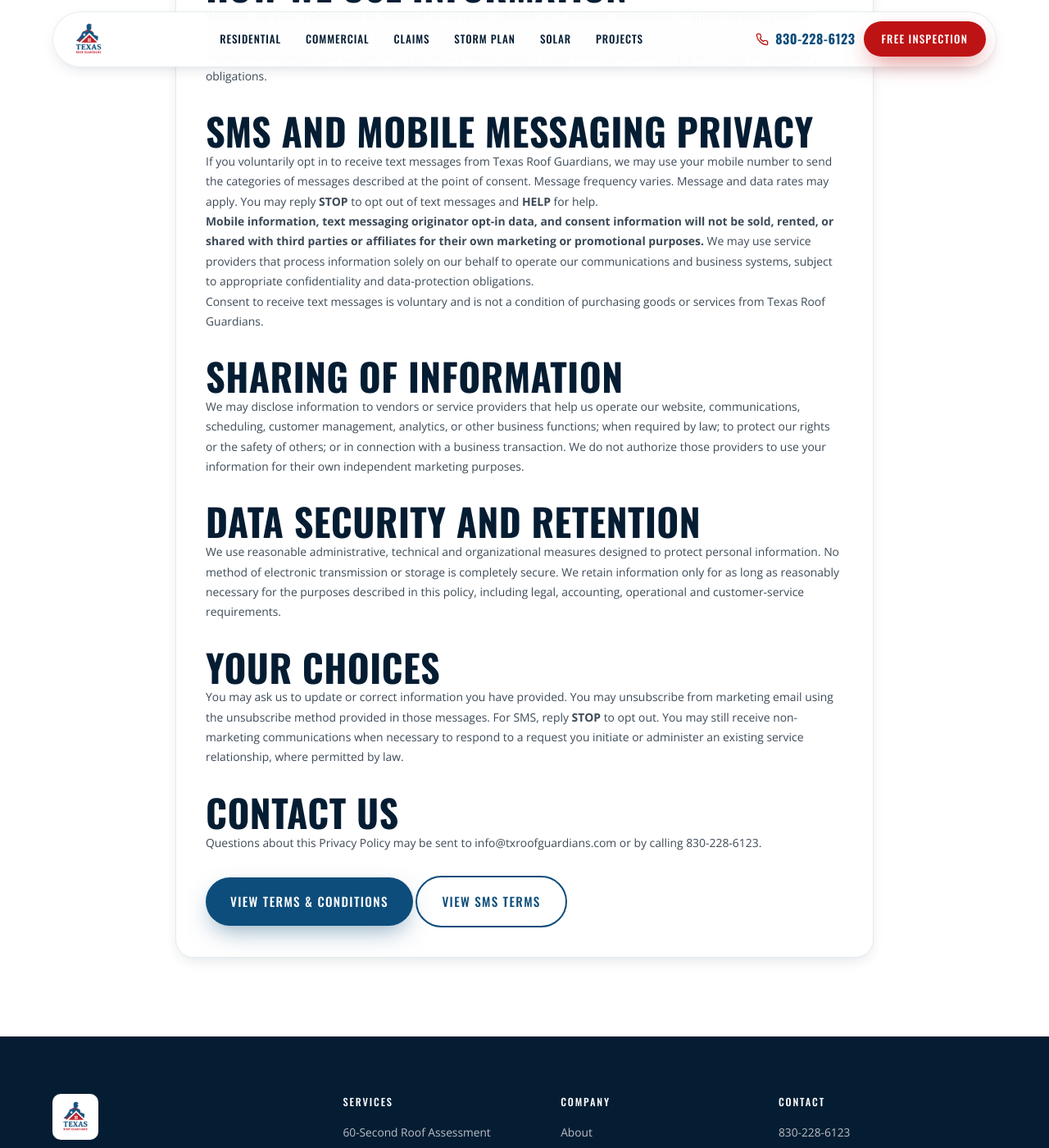
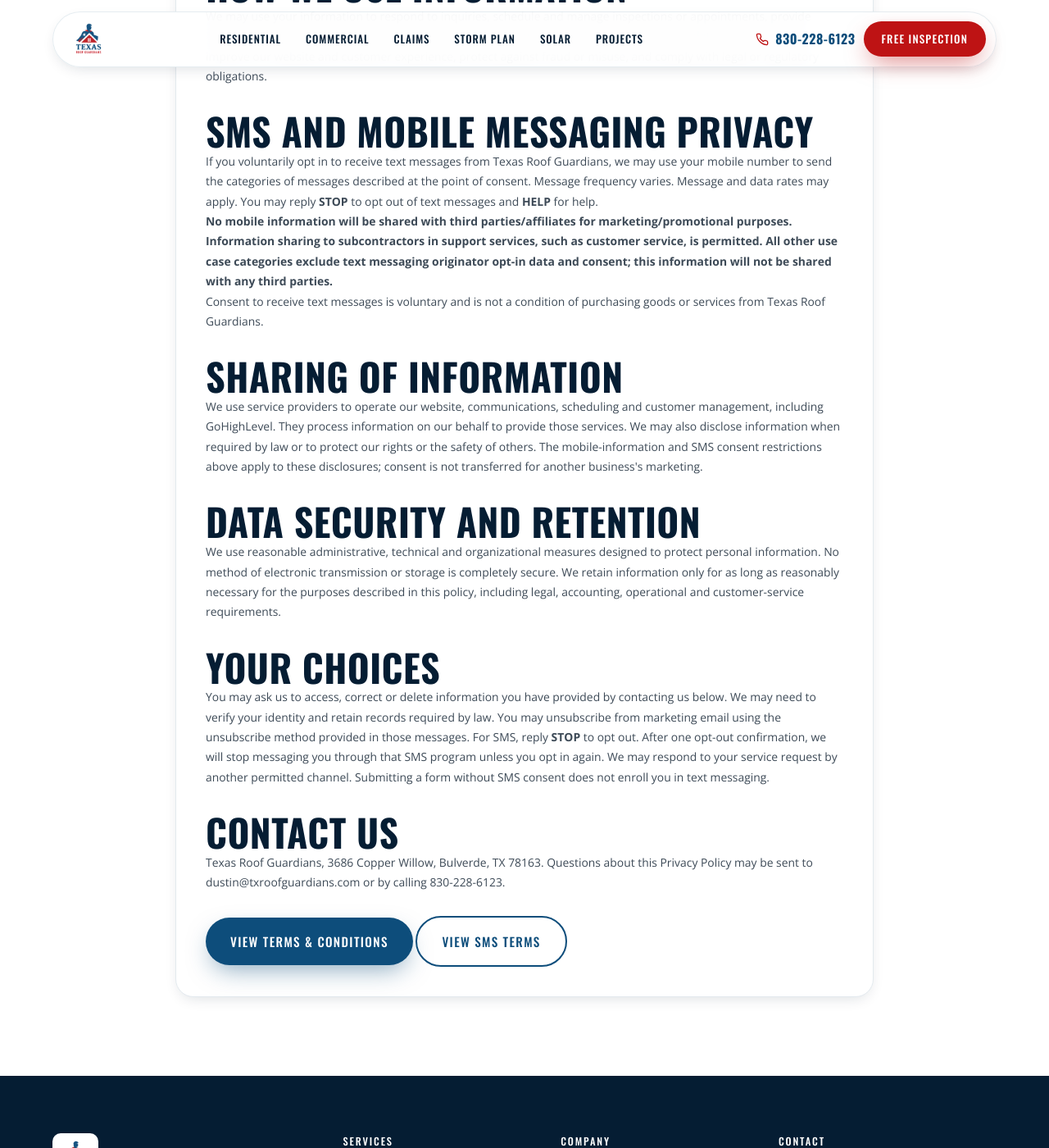
Before and after one commit to andrewpcherry/trg-demo, a Jekyll site: the page built from privacy.html, in a window 1280 px wide and 1400 px high, scrolled down 998 px. Shown: the whole window at 82% size. Built offline with Jekyll 4.4.1, drawn with Linux system fonts in a browser that asks for light colours; a script that is not in the unit is left out; some of the changed text lies outside the part shown.

Commit message:
Align privacy.html with TRG SMS consent and production domains

```diff
--- a/privacy.html
+++ b/privacy.html
@@ -12,7 +12,7 @@ permalink: /privacy
 <meta property="og:title" content="Privacy Policy — Texas Roof Guardians">
 <meta property="og:description" content="Privacy Policy, including our Text Messaging and Mobile Information disclosures.">
 <meta property="og:url" content="https://txroofguardians.com/privacy">
-<script type="application/ld+json">{"@context":"https://schema.org","@type":"WebPage","name":"Privacy Policy","url":"https://txroofguardians.com/privacy","inLanguage":"en-US","publisher":{"@type":"Organization","name":"Texas Roof Guardians","telephone":"+1-830-228-6123","email":"info@txroofguardians.com","url":"https://txroofguardians.com"}}</script>
+<script type="application/ld+json">{"@context":"https://schema.org","@type":"WebPage","name":"Privacy Policy","url":"https://txroofguardians.com/privacy","inLanguage":"en-US","publisher":{"@type":"Organization","name":"Texas Roof Guardians","telephone":"+1-830-228-6123","email":"dustin@txroofguardians.com","url":"https://txroofguardians.com"}}</script>
 <meta name="theme-color" content="#0D4D7B">
 <link rel="icon" href="assets/logo.png">
 <link rel="preconnect" href="https://fonts.googleapis.com">
@@ -32,8 +32,8 @@ permalink: /privacy
 <section class="sec">
   <div class="wrap" style="max-width:900px">
     <div class="fcard" style="padding:36px;line-height:1.75">
-      <p><strong>Effective date: September 4, 2026</strong></p>
-      <p>Texas Roof Guardians respects your privacy. This Privacy Policy explains the information we may collect when you visit our website, request an inspection or claim review, use our roof assessment, call or text us, or otherwise communicate with our team.</p>
+      <p><strong>Effective date: September 12, 2026</strong></p>
+      <p>Texas Roof Guardians respects your privacy. This Privacy Policy applies to txroofguardians.com and go.txroofguardians.com and explains the information we may collect when you visit our website, request an inspection or claim review, use our roof assessment, call or text us, or otherwise communicate with our team.</p>
 
       <h2 style="margin-top:30px">Information we collect</h2>
       <p>We may collect information you provide directly to us, including your name, phone number, email address, property address or ZIP code, details about your roof or property, appointment information, photos or documents you choose to provide, and the content of communications with us.</p>
@@ -44,20 +44,20 @@ permalink: /privacy
 
       <h2 style="margin-top:30px">SMS and mobile messaging privacy</h2>
       <p>If you voluntarily opt in to receive text messages from Texas Roof Guardians, we may use your mobile number to send the categories of messages described at the point of consent. Message frequency varies. Message and data rates may apply. You may reply <strong>STOP</strong> to opt out of text messages and <strong>HELP</strong> for help.</p>
-      <p><strong>Mobile information, text messaging originator opt-in data, and consent information will not be sold, rented, or shared with third parties or affiliates for their own marketing or promotional purposes.</strong> We may use service providers that process information solely on our behalf to operate our communications and business systems, subject to appropriate confidentiality and data-protection obligations.</p>
+      <p><strong>No mobile information will be shared with third parties/affiliates for marketing/promotional purposes. Information sharing to subcontractors in support services, such as customer service, is permitted. All other use case categories exclude text messaging originator opt-in data and consent; this information will not be shared with any third parties.</strong></p>
       <p>Consent to receive text messages is voluntary and is not a condition of purchasing goods or services from Texas Roof Guardians.</p>
 
       <h2 style="margin-top:30px">Sharing of information</h2>
-      <p>We may disclose information to vendors or service providers that help us operate our website, communications, scheduling, customer management, analytics, or other business functions; when required by law; to protect our rights or the safety of others; or in connection with a business transaction. We do not authorize those providers to use your information for their own independent marketing purposes.</p>
+      <p>We use service providers to operate our website, communications, scheduling and customer management, including GoHighLevel. They process information on our behalf to provide those services. We may also disclose information when required by law or to protect our rights or the safety of others. The mobile-information and SMS consent restrictions above apply to these disclosures; consent is not transferred for another business's marketing.</p>
 
       <h2 style="margin-top:30px">Data security and retention</h2>
       <p>We use reasonable administrative, technical and organizational measures designed to protect personal information. No method of electronic transmission or storage is completely secure. We retain information only for as long as reasonably necessary for the purposes described in this policy, including legal, accounting, operational and customer-service requirements.</p>
 
       <h2 style="margin-top:30px">Your choices</h2>
-      <p>You may ask us to update or correct information you have provided. You may unsubscribe from marketing email using the unsubscribe method provided in those messages. For SMS, reply <strong>STOP</strong> to opt out. You may still receive non-marketing communications when necessary to respond to a request you initiate or administer an existing service relationship, where permitted by law.</p>
+      <p>You may ask us to access, correct or delete information you have provided by contacting us below. We may need to verify your identity and retain records required by law. You may unsubscribe from marketing email using the unsubscribe method provided in those messages. For SMS, reply <strong>STOP</strong> to opt out. After one opt-out confirmation, we will stop messaging you through that SMS program unless you opt in again. We may respond to your service request by another permitted channel. Submitting a form without SMS consent does not enroll you in text messaging.</p>
 
       <h2 style="margin-top:30px">Contact us</h2>
-      <p>Questions about this Privacy Policy may be sent to <a href="mailto:info@txroofguardians.com">info@txroofguardians.com</a> or by calling <a href="tel:8302286123">830-228-6123</a>.</p>
+      <p>Texas Roof Guardians, 3686 Copper Willow, Bulverde, TX 78163. Questions about this Privacy Policy may be sent to <a href="mailto:dustin@txroofguardians.com">dustin@txroofguardians.com</a> or by calling <a href="tel:8302286123">830-228-6123</a>.</p>
 
       <p style="margin-top:28px"><a class="btn btn-navy" href="/terms">View Terms &amp; Conditions</a> <a class="btn btn-ghost" href="/sms-terms">View SMS Terms</a></p>
     </div>
```
